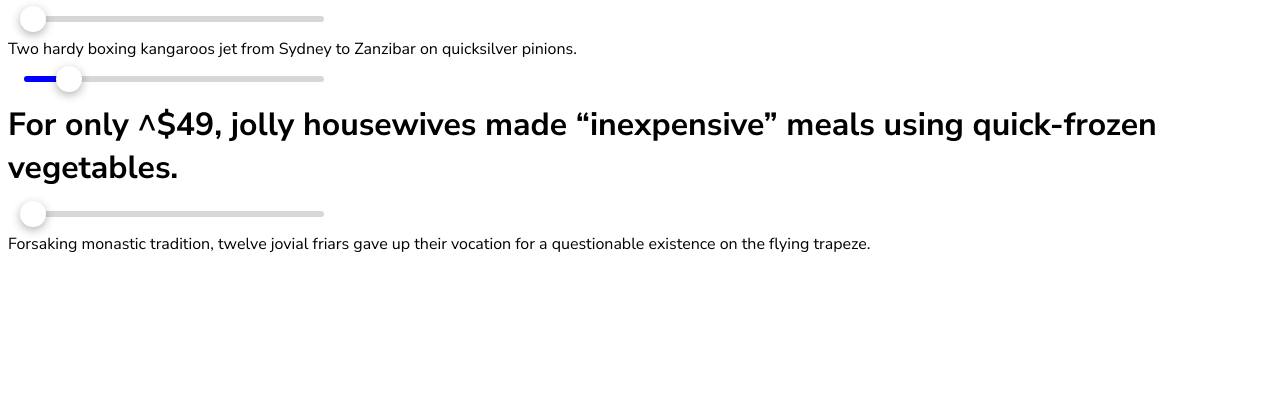
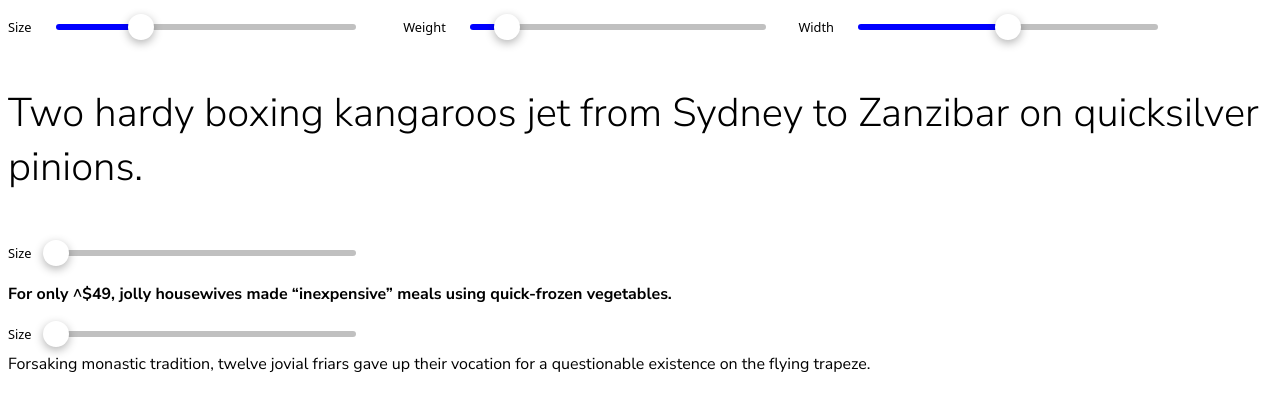
Before and after one commit to agasyanc/typetestr, a website built with Vite: page index.html in a window 1280 px wide. Built offline with nearby package versions, Linux system fonts and the light colour scheme.

Commit message:
0.2.0 variable axis

```diff
--- a/index.html
+++ b/index.html
@@ -17,7 +17,7 @@
     </style>
   </head>
   <body>
-    <p class="typetestr">Two hardy boxing kangaroos jet from Sydney to Zanzibar on quicksilver pinions.</p>
+    <p class="typetestr" data-typetestr="size:16:100:40, wght:200:1000:300, wdth:75:125:100">Two hardy boxing kangaroos jet from Sydney to Zanzibar on quicksilver pinions.</p>
     <h1 class="typetestr">For only ^$49, jolly housewives made “inexpensive” meals using quick-frozen vegetables.</h1>
     <div class="typetestr">Forsaking monastic tradition, twelve jovial friars gave up their vocation for a questionable existence on the flying trapeze.</div>
     <script type="module" src="/src/main.ts"></script>
--- a/package.json
+++ b/package.json
@@ -1,16 +1,16 @@
 {
   "name": "typetestr",
-  "version": "0.1.5",
+  "version": "0.2.0",
   "description": "Control font size by range slider. Useful for font presentation",
   "type": "module",
   "main": "/dist/typetestr.js",
   "browser": "/dist/typetestr.js",
   "exports": {
     ".": {
-      "import": "./dist/typetestr.js",
-      "require": "./dist/typetestr.js"
+      "import": "./dist/typetestr.js"
     }
   },
+  "style": "/dist/typetestr.css",
   "keywords": [
     "font",
     "size",
--- /dev/null
+++ b/src/feat.ts
@@ -0,0 +1,24 @@
+export default class Feat{
+  known_human_names:any = {
+    'wght': 'Weight',
+    'wdth': 'Width',
+    'ital': 'Italic',
+    'slnt': 'Slant',
+    'opsz': 'Optical Size',
+    'size': 'Size'
+  }
+  constructor(public name:string, public min:number, public max:number, public value:number){
+
+  }
+
+  set_percent(percent:number){
+    this.value = (this.max-this.min)*percent+this.min;
+  }
+  get_percent():number{
+    return (this.value-this.min)/(this.max-this.min);
+  }
+  get_human_name(){
+    return this.known_human_names[this.name] || this.name;
+  }
+
+}
--- a/src/testr_item.ts
+++ b/src/testr_item.ts
@@ -1,30 +1,49 @@
+import Feat from "./feat";
 import TestrRange from "./testr_range";
 export default class TestrItem{
-  // element:HTMLElement;
-  constructor(element:HTMLElement, min:number=12, max:number=144) {
+  feats:Feat[] = [];
+
+  constructor(public element:HTMLElement) {
     let wrapper = this.wrapElement(element, "tt-element");
-    element.classList.add("tt-element__content");
+    this.element.classList.add("tt-element__content");
+    this.element.setAttribute("contenteditable", "true");
+    // element.style.setProperty('font-variation-settings', 'initial')
 
-    element.setAttribute("contenteditable", "true")
+    if (this.element.dataset.typetestr){
+      const feats_str = this.element.dataset.typetestr.split(',');
 
-    const elInitFontSizeStr = window.getComputedStyle(element).fontSize;
-    const elInitFontSize = parseFloat(elInitFontSizeStr);
+      for (const feat_str of feats_str) {
+        const feat_params_s = feat_str.split(':');
 
+        const feat = new Feat(feat_params_s[0].trim(), parseFloat(feat_params_s[1] || "1"), parseFloat(feat_params_s[2] || "1000"), parseFloat(feat_params_s[3] || "20"))
+
+        this.feats.push(feat);
+      }
+    }
+    else this.feats.push(new Feat("size", 16, 100, 16))
 
     let range_element = document.createElement("div");
-    range_element.classList.add("tt-element__range");
-    wrapper.insertBefore(range_element, element);
-    const initPercent = (elInitFontSize-min)/(max-min);
+    range_element.classList.add("tt-element__range-list");
+    wrapper.insertBefore(range_element, this.element);
 
-    new TestrRange(range_element, initPercent, (percent:number)=>{
-      const newFontSize = (max-min)*percent+min;
-      element.style.fontSize = newFontSize+"px";
-      // element.style.fontVariationSettings = `"wght" ${percent*900}, "wdth" ${percent*900}`;
-      // // element.style.fontVariationSettings = ``;
-    });
+    for (let feat of this.feats){
+      new TestrRange(range_element, feat.get_percent(), feat.get_human_name(), (percent:number)=> this.update(feat, percent) );
+      this.update(feat)
+    }
+  }
+  update(feat:Feat, percent:number|null = null){
 
+    percent && feat.set_percent(percent);
+    let var_strs = []
+    for (const feat of this.feats) {
+      if (feat.name == "size") {this.element.style.fontSize = feat.value+"px";}
+      else {
+        var_strs.push(`"${feat.name}" ${feat.value}`)
+      }
+    }
+    this.element.style.fontVariationSettings = var_strs.join(", ");
+  }
 
-  }
   wrapElement(elementToWrap:HTMLElement, wrapperClassName:string){
     let wrapper = document.createElement("div");
     wrapper.classList.add(wrapperClassName);
--- a/src/testr_range.ts
+++ b/src/testr_range.ts
@@ -1,39 +1,94 @@
 export default class TestrRange {
   isDrag:boolean = false;
-  constructor(range_container:HTMLElement, initPercent:number, call:Function) {
-    let range = document.createElement("div");
-    range.classList.add("tt-range");
-    let knob = document.createElement("div");
-    knob.classList.add("tt-range__knob");
-    let filler = document.createElement("div")
-    filler.classList.add("tt-range__filler");
-    filler.style.width=(initPercent*100)+"%";
+  range:HTMLElement;
+  knob:HTMLElement;
+  filler:HTMLElement;
 
-    range.addEventListener("pointerdown", (e:PointerEvent) =>{
-      range.setPointerCapture(e.pointerId);
+  constructor(container:HTMLElement, initPercent:number, name:string, public call:Function) {
+    const range_container = document.createElement('div')
+    range_container.classList.add("tt-range__container")
+    const name_title = document.createElement('div')
+    name_title.classList.add("tt-range__title")
+    name_title.textContent = name;
+    this.range = document.createElement("div");
+    this.range.classList.add("tt-range");
+    this.range.tabIndex = 0;
+    this.knob = document.createElement("div");
+    this.knob.classList.add("tt-range__knob");
+    this.filler = document.createElement("div")
+    this.filler.classList.add("tt-range__filler");
+    this.set_percent(initPercent)
 
-      let percent = (e.clientX - range.offsetLeft) / range.offsetWidth;
-      filler.style.width = (percent * 100) + "%"
+    this.range.style.touchAction = "none";
+
+    this.range.addEventListener('keydown', (e:KeyboardEvent)=>{
+      if (e.key == "ArrowLeft" || e.key == "ArrowRight"){
+        let percent = parseFloat(this.knob.style.left)/100;
+        const step = e.shiftKey ? 0.1 : 0.01;
+        if (e.key == "ArrowLeft") percent -= step;
+        if (e.key == "ArrowRight") percent += step;
+
+        if (percent < 0) percent = 0;
+        if (percent > 1) percent = 1;
+        this.set_percent(percent)
+        this.call(percent)
+      }
+    })
+
+    this.range.addEventListener("pointerdown", (e:PointerEvent) =>{
+      this.range.setPointerCapture(e.pointerId);
+
+      this.set_width(e.offsetX)
       this.isDrag = true;
-      call(percent)
     })
-    range.addEventListener("pointermove", (e) =>{
+
+    this.range.addEventListener("pointermove", (e:PointerEvent) =>{
 
       if (this.isDrag) {
-        let percent = (e.clientX - range.offsetLeft) / range.offsetWidth;
-        if (percent >= 0 && percent <= 1){
-          filler.style.width = (percent * 100) + "%"
-          call(percent)
-        }
+        this.set_width(e.offsetX)
       }
     })
-    range.addEventListener("pointerup", (e:PointerEvent) =>{
-      range.releasePointerCapture(e.pointerId)
+    this.range.addEventListener("pointerup", (e:PointerEvent) =>{
+      this.range.releasePointerCapture(e.pointerId)
       this.isDrag = false;
     })
-    range.appendChild(filler)
-    filler.appendChild(knob);
 
-    range_container.appendChild(range);
+    this.range.addEventListener('wheel', (e:WheelEvent)=>{
+      const step = e.shiftKey ? -e.deltaX/100 : -e.deltaX/1000;
+      let percent = parseFloat(this.knob.style.left)/100 + step;
+      if (percent < 0) percent = 0;
+      if (percent > 1) percent = 1;
+      this.set_percent(percent)
+      this.call(percent)
+
+      e.preventDefault();
+    })
+
+    // this.range.appendChild(name_title);
+
+    this.range.appendChild(this.filler)
+    this.filler.appendChild(this.knob);
+
+    range_container.appendChild(name_title)
+    range_container.appendChild(this.range)
+
+    container.appendChild(range_container);
+  }
+  set_width(e_offsetX:number){
+    const padding_left = parseFloat(window.getComputedStyle(this.range).paddingLeft)
+    const padding_right = parseFloat(window.getComputedStyle(this.range).paddingRight)
+
+    let percent = (e_offsetX-padding_left) / (this.range.offsetWidth-padding_right-padding_right);
+    if (percent >= 0 && percent <= 1){
+      this.set_percent(percent)
+      this.call(percent)
+    }
+
+  }
+  set_percent(percent:number){
+    if (percent < 0 ) percent = 0
+    const percent_s = 100 - (percent * 100) + "%"
+    this.filler.style.background = "linear-gradient(to left, #c0c0c0 "+percent_s+", blue "+percent_s+")"
+    this.knob.style.left = (percent * 100) + "%"
   }
 }
--- a/src/typetestr.scss
+++ b/src/typetestr.scss
@@ -1,34 +1,45 @@
 .tt-element{
   &__content{
-    // &:hover{
-    //   outline: 1px dashed rgba(168, 162, 125, 0.466);
-    //   outline-offset: 0.15em;
-    // }
+
   }
-  &:hover .tt-range{
-    opacity: 1;
-    transition: opacity 1s ease;
+  &__range-list{
+    display: flex;
+    gap: 1em;
   }
 }
-
+.tt-range__container{
+  width: 30%;
+  display: flex;
+  align-items: center;
+  gap: .5em;
+}
 .tt-range{
-  // opacity: 0;
-  transition: opacity .2s ease;
+  box-sizing: content-box;
+  transition: all .2s ease;
   position:relative;
   max-width: 300px;
   width: 100%;
-  // padding-top:5px;
-  // padding-bottom:5px;
-  margin: 1em;
-  background-color: rgb(215, 215, 215);
+  padding: 1em;
   border-radius: 4px;
+
+  &__title{
+    font-family: system-ui, -apple-system, BlinkMacSystemFont, 'Segoe UI', Roboto, Oxygen, Ubuntu, Cantarell, 'Open Sans', 'Helvetica Neue', sans-serif;
+    font-size: .8em;
+  }
+  &:hover{
+    transition: all .1s ease;
+    background-color: rgb(243, 243, 243);
+  }
   &__filler{
     position: relative;
     background-color: blue;
+    background-color: rgb(209, 209, 209);
+    background: linear-gradient(to left, #c0c0c0 50%, blue 50%);
     height: 0px;
     padding-top: 3px;
     padding-bottom: 3px;
     border-radius: 3px;
+    width: 100%;
   }
   &__knob{
     position:absolute;
@@ -37,9 +48,8 @@
     height: 26px;
     border-radius: 50%;
     margin-top:-13px;
-    margin-right: -13px;
-    right:0px;
+    margin-left: -13px;
     box-shadow: 0px 3px 10px rgba(0, 0, 0, 0.3);
-    transition: all .5s ease;
+    transition: left .05s ease;
   }
 }
--- a/src/typetestr.ts
+++ b/src/typetestr.ts
@@ -1,11 +1,9 @@
 import TestrItem from "./testr_item";
+
 export default class TypeTestr {
   items:TestrItem[]=[];
+
   constructor(className:string="typetestr"){
-    this.items = this.findAndInit(className);
-  }
-  init(className:string="typetestr"){
-    this.items = [];
     this.items = this.findAndInit(className);
   }
   findAndInit(className:string):TestrItem[] {
```
Also changed, not shown: README.md, dist/typetestr.css, dist/typetestr.js, test.gif (deleted), test.png.
